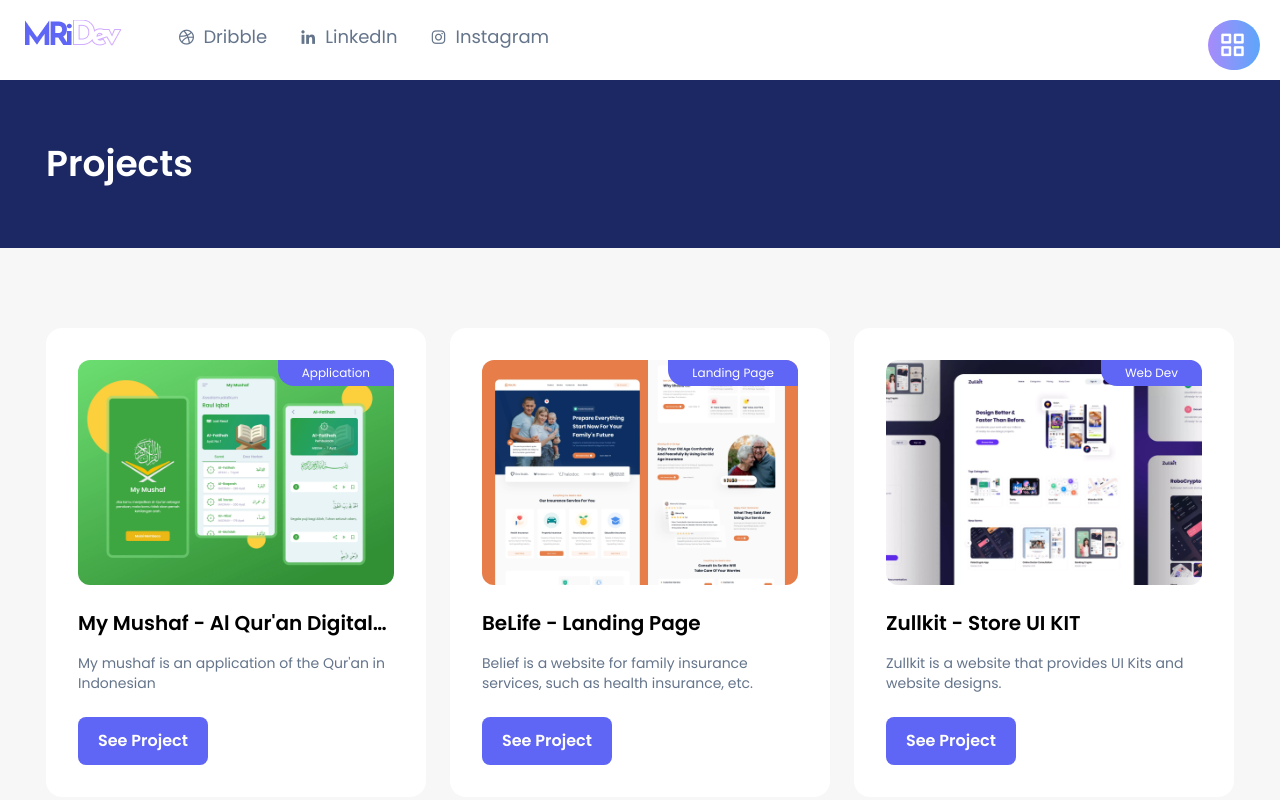
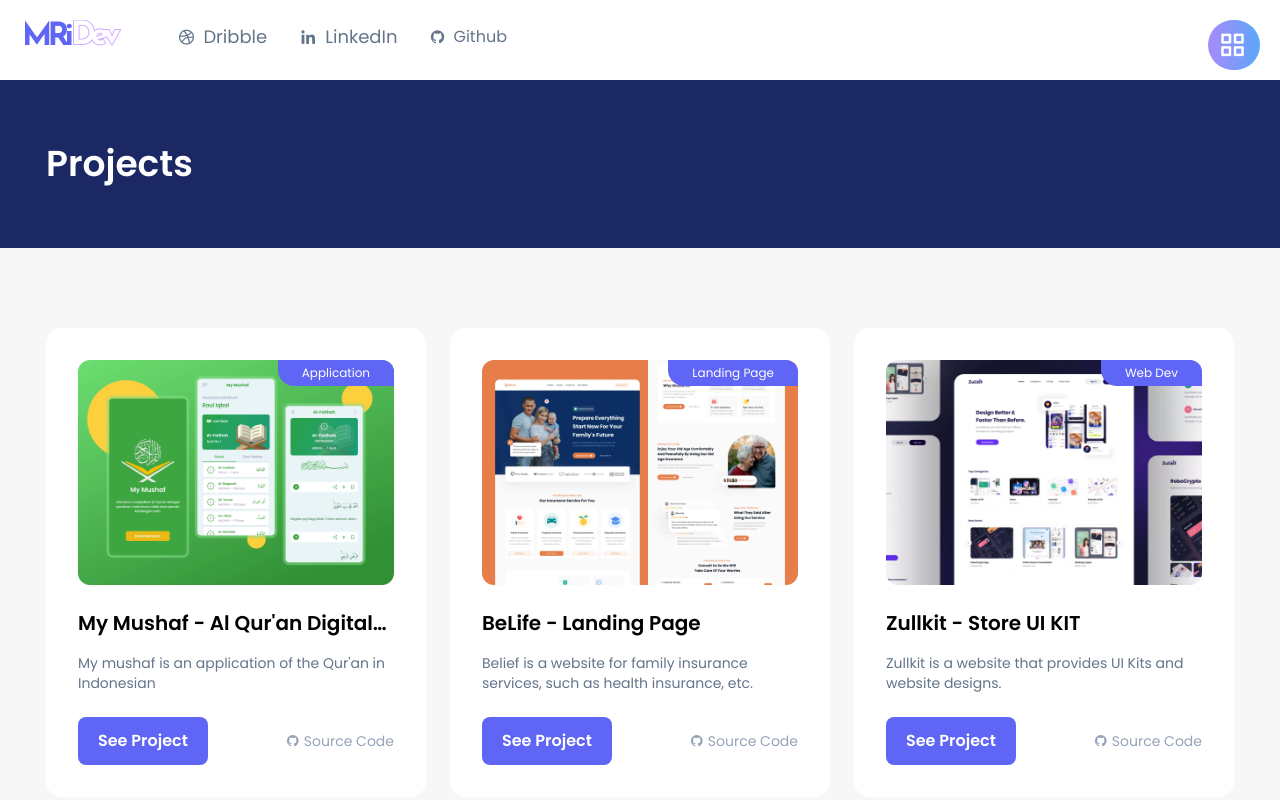
Before and after one commit to Rauliqbal/mridev-site, a Vue app: page /project in a window 1280 px wide. Shown: the top 800 px of the page. Built offline with nearby package versions, Linux system fonts and the light colour scheme; what tw-elements, vue-tilt.js would draw is missing.

Commit message:
update card porject

```diff
--- a/src/components/CardProject.vue
+++ b/src/components/CardProject.vue
@@ -6,6 +6,7 @@
    image: Image,
    type: String,
    url: String,
+   source_code: String,
 });
 </script>
 
@@ -19,7 +20,13 @@
       <div>
          <h2 class="text-lg md:text-xl font-semibold line-clamp-1" :title="title">{{ title }}</h2>
          <p class="text-slate-500 mt-4 text-sm">{{ desc }}</p>
-         <a class="mt-6 w-[130px] btn-primary" :href="url" target="_blank">See Project</a>
+         <div class="flex items-center justify-between mt-6">
+            <a class="w-[130px] btn-primary" :href="url" target="_blank">See Project</a>
+            <a :href="source_code" target="_blank" class="flex items-center text-sm gap-1 text-slate-400 hover:text-slate-700 transition duration-200">
+               <i class="bx bxl-github"></i>
+               <span>Source Code</span>
+            </a>
+         </div>
       </div>
    </div>
 </template>
--- a/src/components/Navbar.vue
+++ b/src/components/Navbar.vue
@@ -19,9 +19,9 @@
                <i class="bx bxl-linkedin"></i>
                <span>LinkedIn</span>
             </a>
-            <a href="https://www.instagram.com/raul.iqbl_/" target="_blank" class="flex items-center text-sm md:text-lg gap-2 text-white hover:text-slate-700 transition duration-200">
-               <i class="bx bxl-instagram"></i>
-               <span>Instagram</span>
+            <a href="https://github.com/Rauliqbal" target="_blank" class="flex items-center text-sm md:text-lg gap-2 text-white hover:text-slate-700 transition duration-200">
+               <i class="bx bxl-github"></i>
+               <span>Github</span>
             </a>
          </div>
       </div>
@@ -36,8 +36,9 @@
                <i class="bx bxl-linkedin text-lg"></i>
                <span class="text-lg">LinkedIn</span>
             </a>
-            <a href="https://www.instagram.com/raul.iqbl_/" target="_blank" class="flex items-center gap-2 text-slate-500 hover:text-primary transition duration-200">
-               <i class="bx bxl-instagram text-lg"></i> <span class="text-lg">Instagram</span>
+            <a href="https://github.com/Rauliqbal" target="_blank" class="flex items-center gap-2 text-slate-500 hover:text-primary transition duration-200">
+               <i class="bx bxl-github"></i>
+               <span>Github</span>
             </a>
          </div>
       </header>
--- a/src/data/workContent.json
+++ b/src/data/workContent.json
@@ -4,62 +4,71 @@
       "desc": "My mushaf is an application of the Qur'an in Indonesian",
       "img": "mymushaf-app.webp",
       "url": "https://github.com/Rauliqbal/my_mushaf-app",
-      "type": "Application"
+      "type": "Application",
+      "source_code": "https://github.com/Rauliqbal/my_mushaf-app"
    },
    {
       "title": "BeLife - Landing Page",
       "desc": "Belief is a website for family insurance services, such as health insurance, etc.",
       "img": "belife.webp",
       "url": "https://belife-landingpage.vercel.app/",
-      "type": "Landing Page"
+      "type": "Landing Page",
+      "source_code": "https://github.com/Rauliqbal/belife-landingpage"
    },
    {
       "title": "Zullkit - Store UI KIT",
       "desc": "Zullkit is a website that provides UI Kits and website designs.",
       "img": "zullkit.webp",
       "url": "https://zullkit-app.netlify.app/",
-      "type": "Web Dev"
+      "type": "Web Dev",
+      "source_code": "https://github.com/Rauliqbal/zullkit-app"
    },
    {
       "title": "My Mushaf - Al Qur'an Digital",
       "desc": "My Mushaf is a website-based digital al-Quran application.",
       "img": "mymushaf.webp",
       "url": "https://mymushaf.vercel.app/",
-      "type": "Web App"
+      "type": "Web App",
+      "source_code": "https://github.com/Rauliqbal/My_mushaf"
    },
    {
       "title": "FurniLux - Best Furniture",
       "desc": "Furnilux is a website that provides home furnishings, to beautify your room.",
       "img": "furnilux.webp",
       "url": "https://furnilux.vercel.app/",
-      "type": "Landing Page"
+      "type": "Landing Page",
+      "source_code": "https://github.com/Rauliqbal/furnilux-frontend"
    },
    {
       "title": "Lets Cooking - Resep Masakan Indonesia",
       "desc": "Lets Cooking is a Website App-Based Indonesian Recipe Application.",
       "img": "lets-cook.webp",
       "url": "https://letscooking.vercel.app/",
-      "type": "Web App"
+      "type": "Web App",
+      "source_code": "https://github.com/Rauliqbal/lets-cooking-app"
    },
    {
       "title": "Anonime - Streaming Anime",
       "desc": "Anonime is your favorite anime streaming place.",
       "img": "anonime.webp",
       "url": "https://anonime.vercel.app/",
-      "type": "Web App"
+      "type": "Web App",
+      "source_code": "https://github.com/Rauliqbal/Anonime-app"
    },
    {
       "title": "Lentera House - Landing Page",
       "desc": "Lantern house is a website to find your dream house.",
       "img": "lenterahouse.webp",
       "url": "https://lentera-house-landingpage.vercel.app/",
-      "type": "Landing Page"
+      "type": "Landing Page",
+      "source_code": "https://github.com/Rauliqbal/lentera-house-landingpage"
    },
    {
       "title": "Cafe Street - Landing Page Design",
       "desc": "This website design is for a company that provides coffee",
       "img": "cafestreet.webp",
       "url": "https://www.figma.com/community/file/1138256358581554095",
-      "type": "UI Design"
+      "type": "UI Design",
+      "source_code": "https://www.figma.com/community/file/1138256358581554095"
    }
 ]
--- a/src/views/Project.vue
+++ b/src/views/Project.vue
@@ -8,7 +8,7 @@
 
       <div class="container py-20">
          <div class="grid grid-cols-1 md:grid-cols-2 lg:grid-cols-3 gap-4 md:gap-6">
-            <CardProject v-for="project in portfolio" :id="project.id" :title="project.title" :image="project.img" :type="project.type" :url="project.url" :desc="project.desc" />
+            <CardProject v-for="project in portfolio" :id="project.id" :title="project.title" :image="project.img" :type="project.type" :url="project.url" :desc="project.desc" :source_code="project.source_code" />
          </div>
       </div>
    </main>
```
